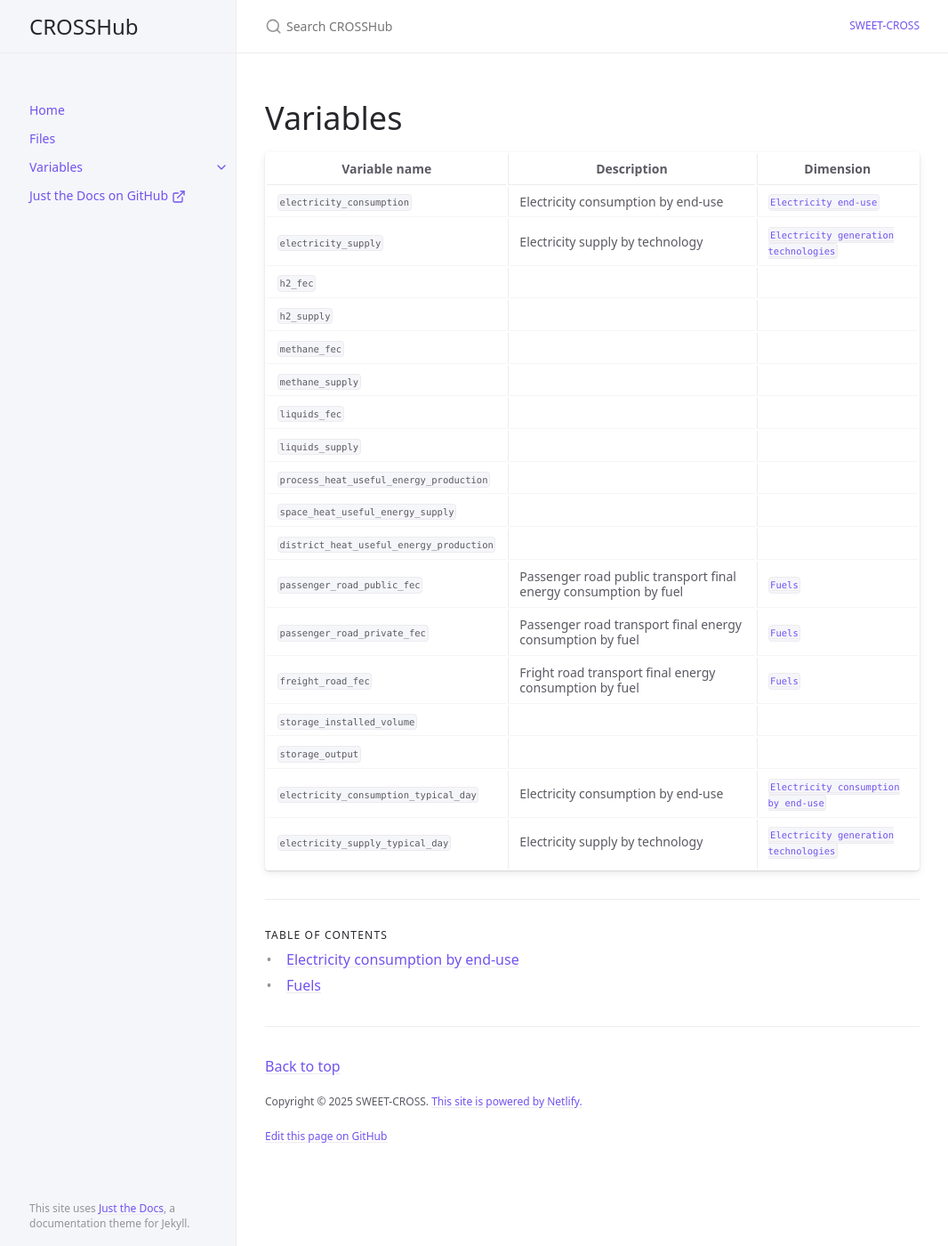
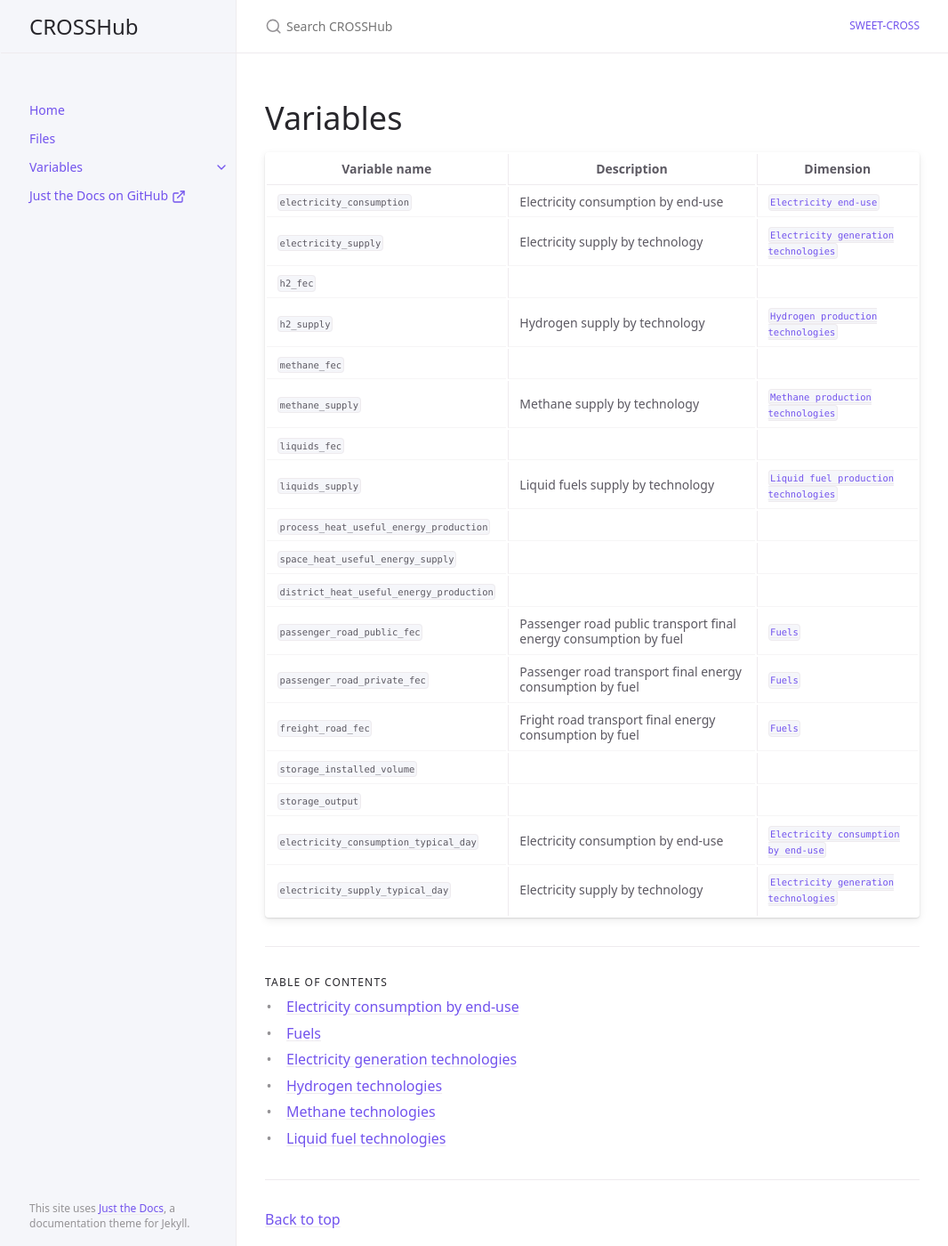
Before and after one commit to sweet-cross/data-model, a Jekyll site: the page built from docs/variables/index.md, in a window 1280 px wide and 1400 px high. Shown: the whole window at 89% size, without its empty margins (106-1172 px from the left). Built offline with Jekyll 4.4.1, drawn with Linux system fonts in a browser that asks for light colours; cached includes are drawn as plain includes.

Commit message:
supply tech

````diff
--- a/docs/variables/index.md
+++ b/docs/variables/index.md
@@ -14,11 +14,11 @@ nav_order: 3
 | `electricity_consumption` | Electricity consumption by end-use | [`Electricity end-use`](/electricity_consumption) |
 | `electricity_supply` | Electricity supply by technology | [`Electricity generation technologies`](/tech_generation) |
 | `h2_fec` |
-| `h2_supply` |
+| `h2_supply` | Hydrogen supply by technology | [`Hydrogen production technologies`](/tech_hydrogen) |
 | `methane_fec` |
-| `methane_supply` |
+| `methane_supply` | Methane supply by technology | [`Methane production technologies`](/tech_methane) |
 | `liquids_fec`|
-| `liquids_supply` |
+| `liquids_supply` | Liquid fuels supply by technology | [`Liquid fuel production technologies`](/tech_liquids) |
 | `process_heat_useful_energy_production` |
 | `space_heat_useful_energy_supply` |
 | `district_heat_useful_energy_production` |
--- a/docs/variables/tech_generation.md
+++ b/docs/variables/tech_generation.md
@@ -1,3 +1,10 @@
+---
+title: Electricity generation technologies
+parent: Variables
+layout: default
+nav_order: 2
+---
+
 # Electricity generation technologies
 
 ```
@@ -75,4 +82,4 @@ tech_generation
 [Download csv file with labels](../../files/tech_generation.csv)
 
 
-- Used in variables: : `electricity_supply`, `electricity_supply_typical_day`
+- Used in variables: `electricity_supply`, `electricity_supply_typical_day`
````
Also changed, not shown: docs/variables/tech_hydrogen.md (added, +23 -0 lines), docs/variables/tech_liquids.md (added, +23 -0 lines), docs/variables/tech_methane.md (added, +23 -0 lines).
